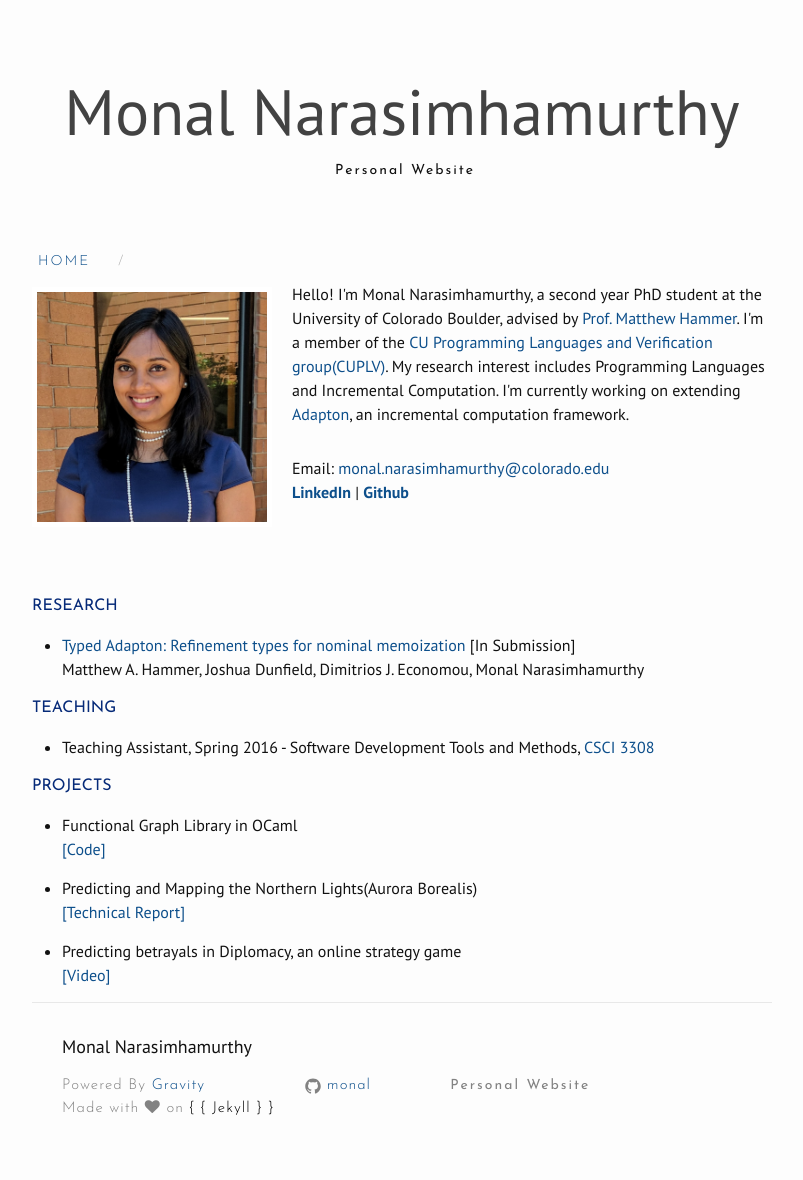
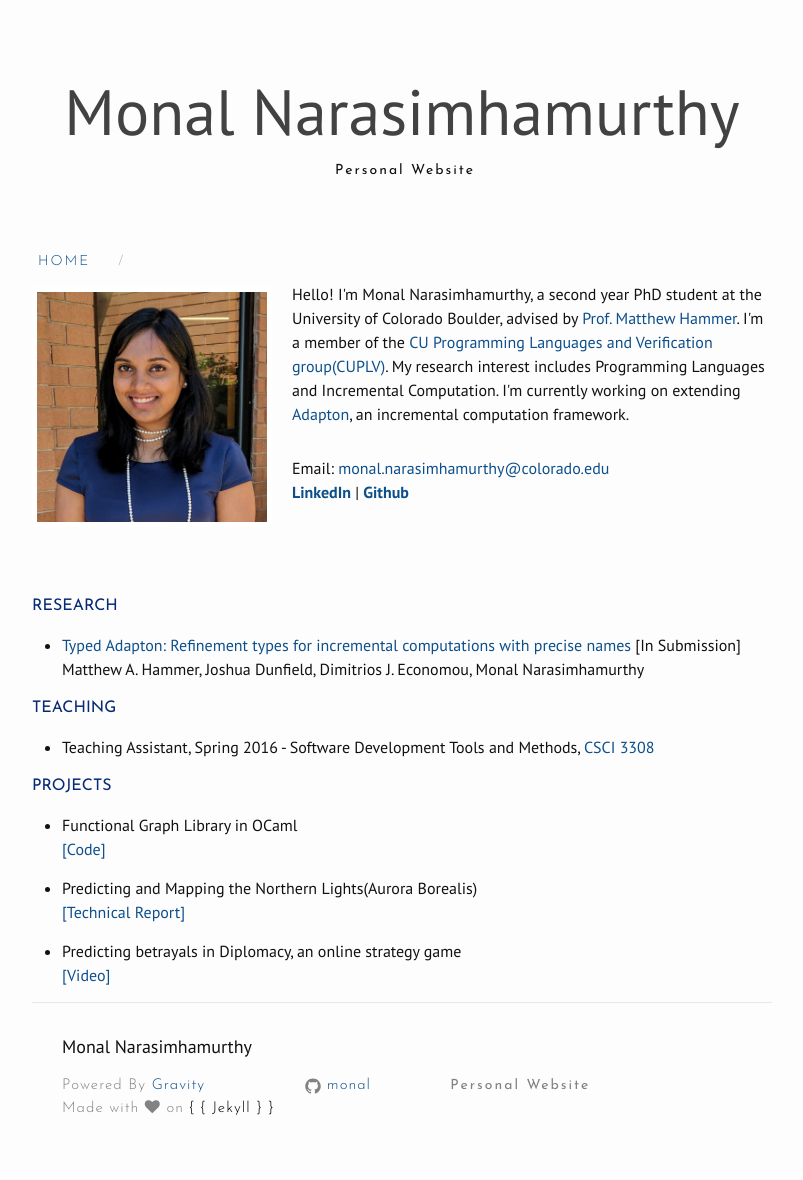
Before and after one commit to monal/monal.github.io, a Jekyll site: the page built from index.html, in a window 1280 px wide. Shown: the whole page, without its empty margins (238-1041 px from the left). Built offline with Jekyll 4.4.1, drawn with Linux system fonts in a browser that asks for light colours; nearby versions of some CDN libraries.

Commit message:
Fix paper title

```diff
--- a/index.html
+++ b/index.html
@@ -15,7 +15,7 @@
 
 <div style="margin-top:-5px">
 <h4 style="color:#062A78; font-family:'Josefin Sans';">RESEARCH</h4>
-<ul><li style=""><a href="https://arxiv.org/abs/1610.00097">Typed Adapton: Refinement types for nominal memoization</a> [In Submission]<br> Matthew A. Hammer, Joshua Dunfield, Dimitrios J. Economou, Monal Narasimhamurthy </li></ul>
+<ul><li style=""><a href="https://arxiv.org/abs/1610.00097">Typed Adapton: Refinement types for incremental computations with precise names</a> [In Submission]<br> Matthew A. Hammer, Joshua Dunfield, Dimitrios J. Economou, Monal Narasimhamurthy </li></ul>
 
 <div>
 
```
